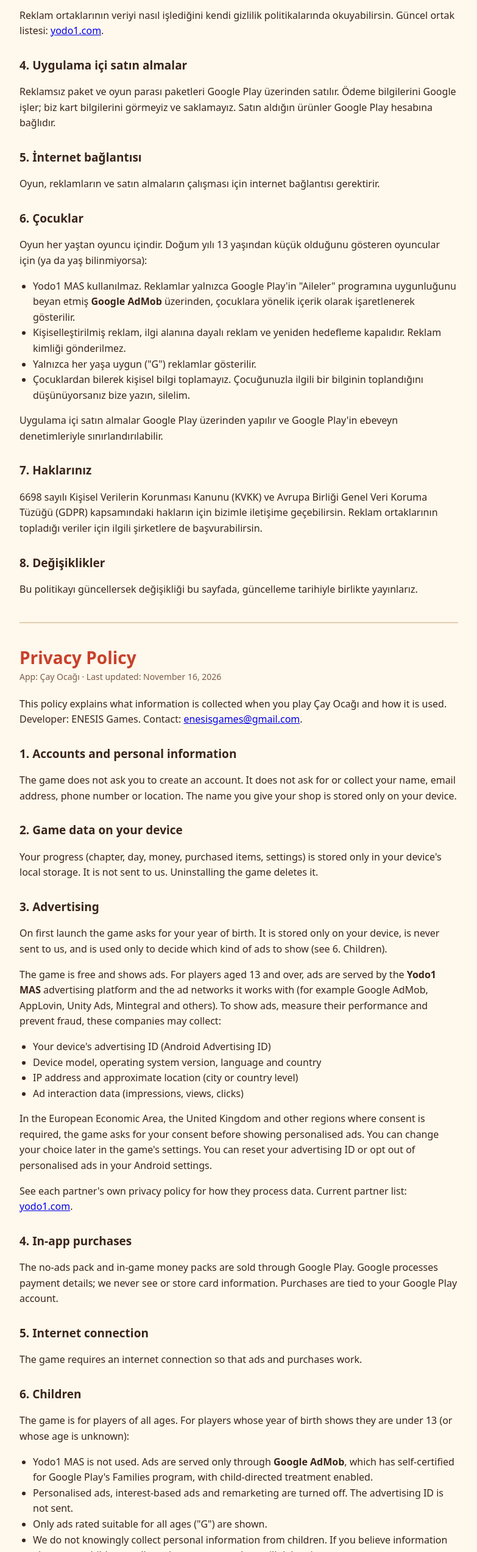
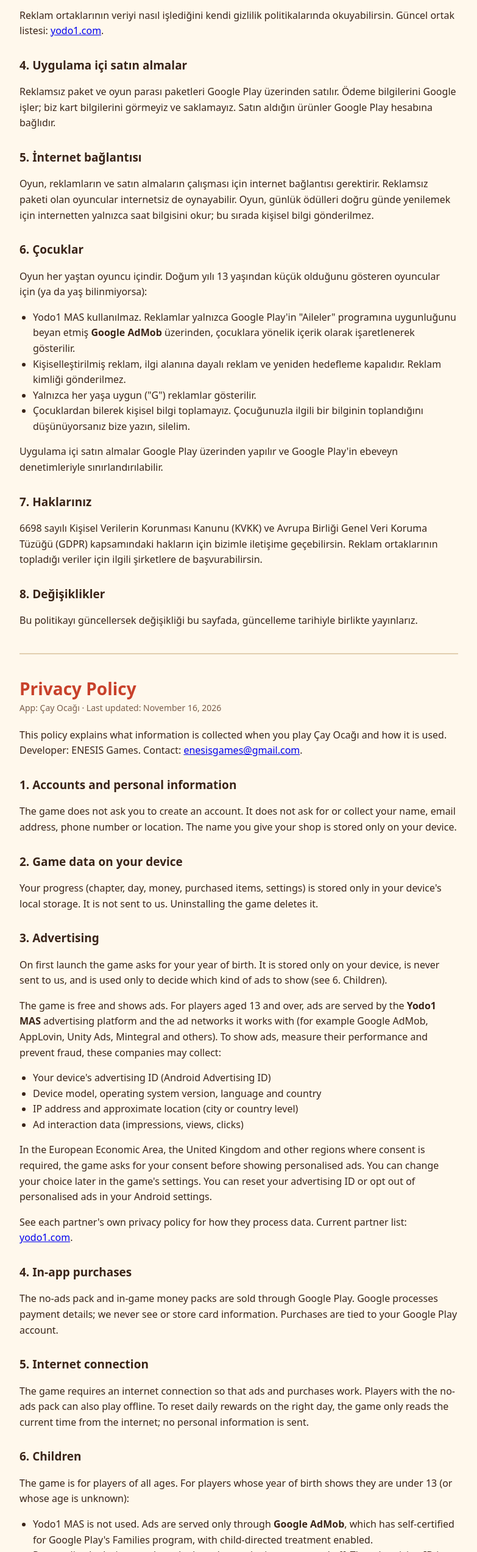
Before and after one commit to EnesBuyukdeniz/enesbuyukdeniz.github.io, a plain HTML site: page cay-ocagi/privacy.html in a window 1280 px wide. Shown: the part 942-3487 px from the top of the page at 61% size, without its empty margins (248-1031 px from the left). Drawn offline with Linux system fonts and the light colour scheme.

Commit message:
Gizlilik politikası: çevrimdışı oyun ve saat bilgisi
Co-Authored-By: Claude Opus 5.5 <noreply@anthropic.com>
Claude-Session: https://claude.ai/code/session_01XmD3XPQcc7tauxqzN3QhAw

```diff
--- a/cay-ocagi/privacy.html
+++ b/cay-ocagi/privacy.html
@@ -50,7 +50,7 @@ ul { padding-left: 22px; }
 <p>Reklamsız paket ve oyun parası paketleri Google Play üzerinden satılır. Ödeme bilgilerini Google işler; biz kart bilgilerini görmeyiz ve saklamayız. Satın aldığın ürünler Google Play hesabına bağlıdır.</p>
 
 <h2>5. İnternet bağlantısı</h2>
-<p>Oyun, reklamların ve satın almaların çalışması için internet bağlantısı gerektirir.</p>
+<p>Oyun, reklamların ve satın almaların çalışması için internet bağlantısı gerektirir. Reklamsız paketi olan oyuncular internetsiz de oynayabilir. Oyun, günlük ödülleri doğru günde yenilemek için internetten yalnızca saat bilgisini okur; bu sırada kişisel bilgi gönderilmez.</p>
 
 <h2>6. Çocuklar</h2>
 <p>Oyun her yaştan oyuncu içindir. Doğum yılı 13 yaşından küçük olduğunu gösteren oyuncular için (ya da yaş bilinmiyorsa):</p>
@@ -99,7 +99,7 @@ ul { padding-left: 22px; }
 <p>The no-ads pack and in-game money packs are sold through Google Play. Google processes payment details; we never see or store card information. Purchases are tied to your Google Play account.</p>
 
 <h2>5. Internet connection</h2>
-<p>The game requires an internet connection so that ads and purchases work.</p>
+<p>The game requires an internet connection so that ads and purchases work. Players with the no-ads pack can also play offline. To reset daily rewards on the right day, the game only reads the current time from the internet; no personal information is sent.</p>
 
 <h2>6. Children</h2>
 <p>The game is for players of all ages. For players whose year of birth shows they are under 13 (or whose age is unknown):</p>
```
Also changed, not shown: privacy.html (+2 -2 lines).
